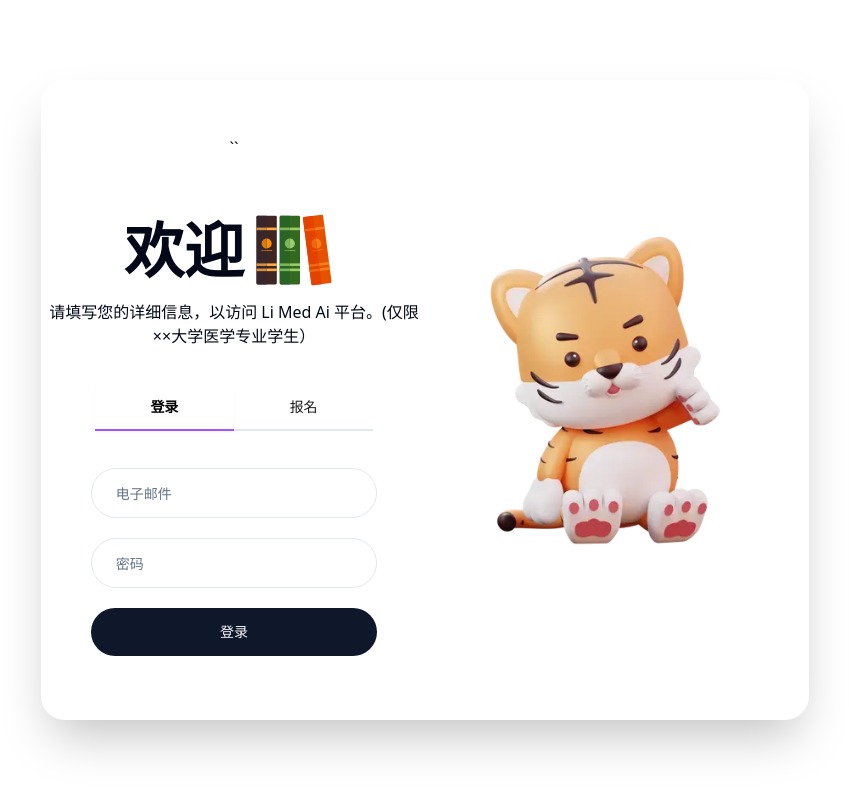
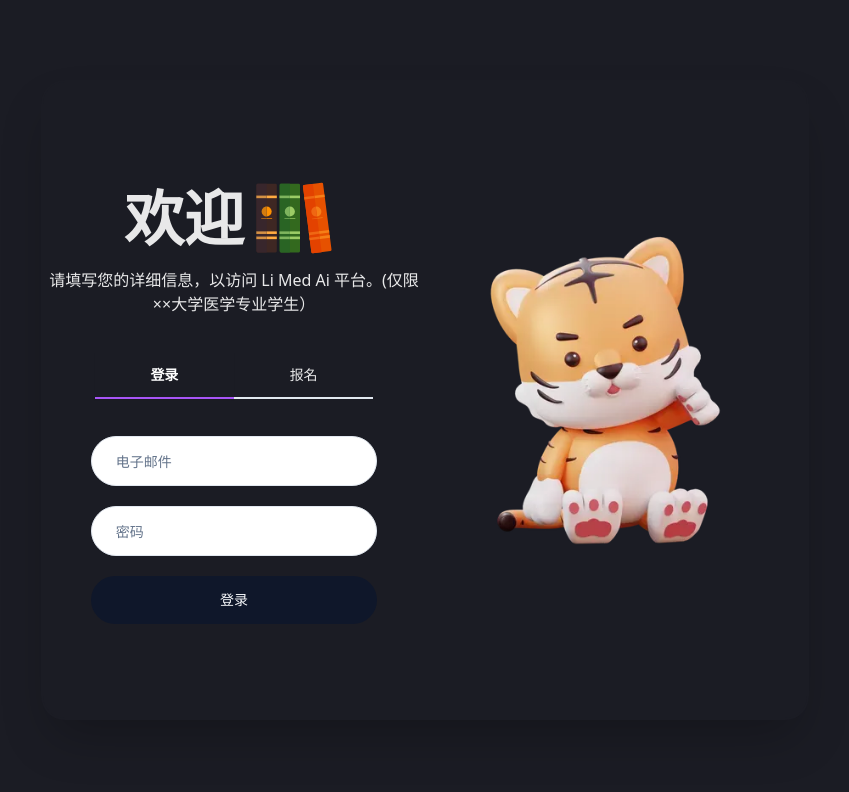
Before and after one commit to ss2d22/LiAiMedChat, a React (Vite) app in the folder limedaichatFrontend/: page /authentication in a window 1280 px wide. Shown: the top 792 px of the page, without its empty margins (215-1064 px from the left). Built offline with nearby package versions, Linux system fonts and the light colour scheme; no server answers.

Commit message:
update auth-ui
- updated the background of the authentication page to match rest of the app

```diff
--- a/limedaichatFrontend/src/pages/authentication/index.tsx
+++ b/limedaichatFrontend/src/pages/authentication/index.tsx
@@ -103,10 +103,9 @@ const Auth: React.FC = () => {
     }
   };
   return (
-    <section className="h-[100vh] w-[100vw] flex items-center justify-center">
-      <div className="h-[80vh] bg-white border-2 border-white text-opacity-90 shadow-2xl w-[80vw] md:w-[90vw] lg:w-[70vw] xl:w-[60vw] rounded-3xl grid xl:grid-cols-2">
+    <section className="h-[100vh] w-[100vw] flex items-center justify-center bg-[#1b1c24]">
+      <div className="h-[80vh] bg-[#1b1c24] border-2 border-[#1b1c24] text-opacity-90 shadow-2xl w-[80vw] md:w-[90vw] lg:w-[70vw] xl:w-[60vw] rounded-3xl grid xl:grid-cols-2 text-white">
         <div className="flex flex-col gap-10 items-center justify-center">
-          ``{" "}
           <div className="flex items-center justify-center flex-col">
             <div className="flex items-center justify-center">
               <h1 className="text-5xl font-bold md:text-6xl">欢迎</h1>
@@ -122,13 +121,13 @@ const Auth: React.FC = () => {
               <TabsList className="bg-transparent rounded-none w-full">
                 <TabsTrigger
                   value="登录"
-                  className="data-[state=active]:bg-transparent text-black text-opacity-90 border-b-2 rounded-none w-full data-[state=active]:text-black data-[state=active]:font-semibold data-[state=active]:border-b-purple-500 p-3 transition-all duration-500"
+                  className="data-[state=active]:bg-transparent text-white text-opacity-90 border-b-2 rounded-none w-full data-[state=active]:text-white data-[state=active]:font-semibold data-[state=active]:border-b-purple-500 p-3 transition-all duration-500"
                 >
                   登录
                 </TabsTrigger>
                 <TabsTrigger
                   value="报名"
-                  className="data-[state=active]:bg-transparent text-black text-opacity-90 border-b-2 rounded-none w-full data-[state=active]:text-black data-[state=active]:font-semibold data-[state=active]:border-b-purple-500 p-3 transition-all duration-500"
+                  className="data-[state=active]:bg-transparent text-white text-opacity-90 border-b-2 rounded-none w-full data-[state=active]:text-white data-[state=active]:font-semibold data-[state=active]:border-b-purple-500 p-3 transition-all duration-500"
                 >
                   报名
                 </TabsTrigger>
@@ -137,14 +136,14 @@ const Auth: React.FC = () => {
                 <Input
                   placeholder="电子邮件"
                   type="email"
-                  className="rounded-full p-6"
+                  className="rounded-full p-6 text-black"
                   value={email}
                   onChange={(e) => setEmail(e.target.value)}
                 />
                 <Input
                   placeholder="密码"
                   type="password"
-                  className="rounded-full p-6"
+                  className="rounded-full p-6 text-black"
                   value={password}
                   onChange={(e) => setPassword(e.target.value)}
                 />
@@ -159,21 +158,21 @@ const Auth: React.FC = () => {
                 <Input
                   placeholder="电子邮件"
                   type="email"
-                  className="rounded-full p-6"
+                  className="rounded-full p-6 text-black"
                   value={email}
                   onChange={(e) => setEmail(e.target.value)}
                 />
                 <Input
                   placeholder="密码"
                   type="password"
-                  className="rounded-full p-6"
+                  className="rounded-full p-6 text-black"
                   value={password}
                   onChange={(e) => setPassword(e.target.value)}
                 />
                 <Input
                   placeholder="确认密码"
                   type="password"
-                  className="rounded-full p-6"
+                  className="rounded-full p-6 text-black"
                   value={repeatPassword}
                   onChange={(e) => setRepeatPassword(e.target.value)}
                 />
```
